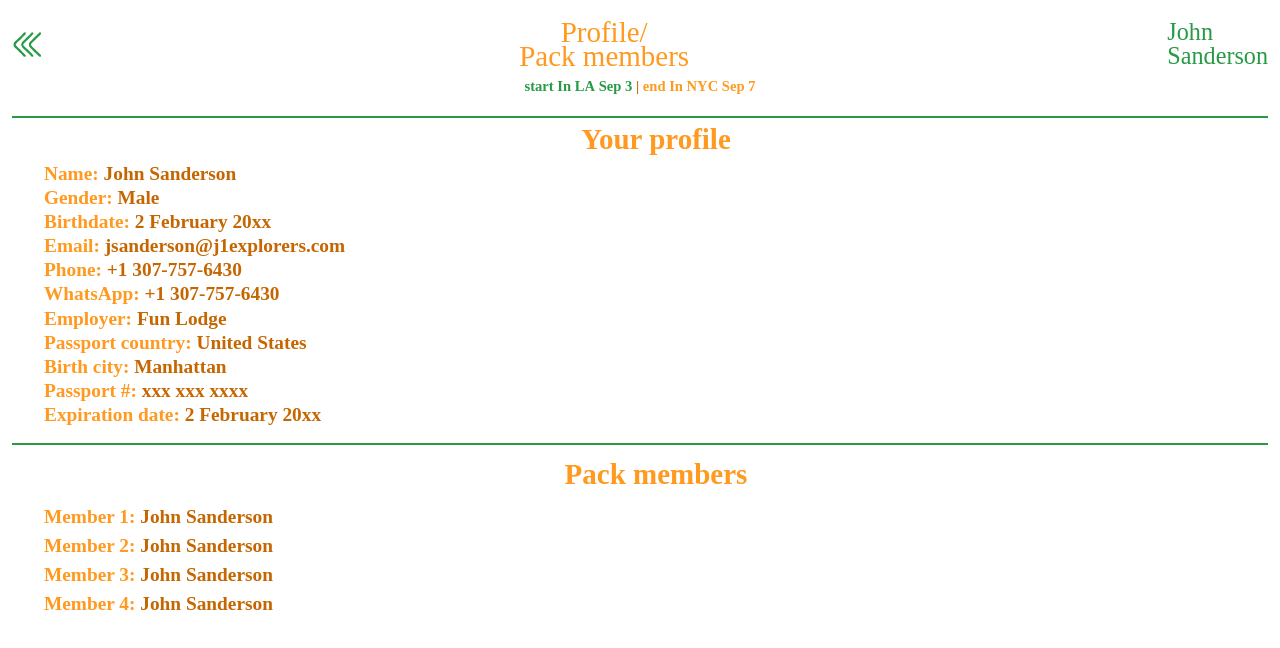
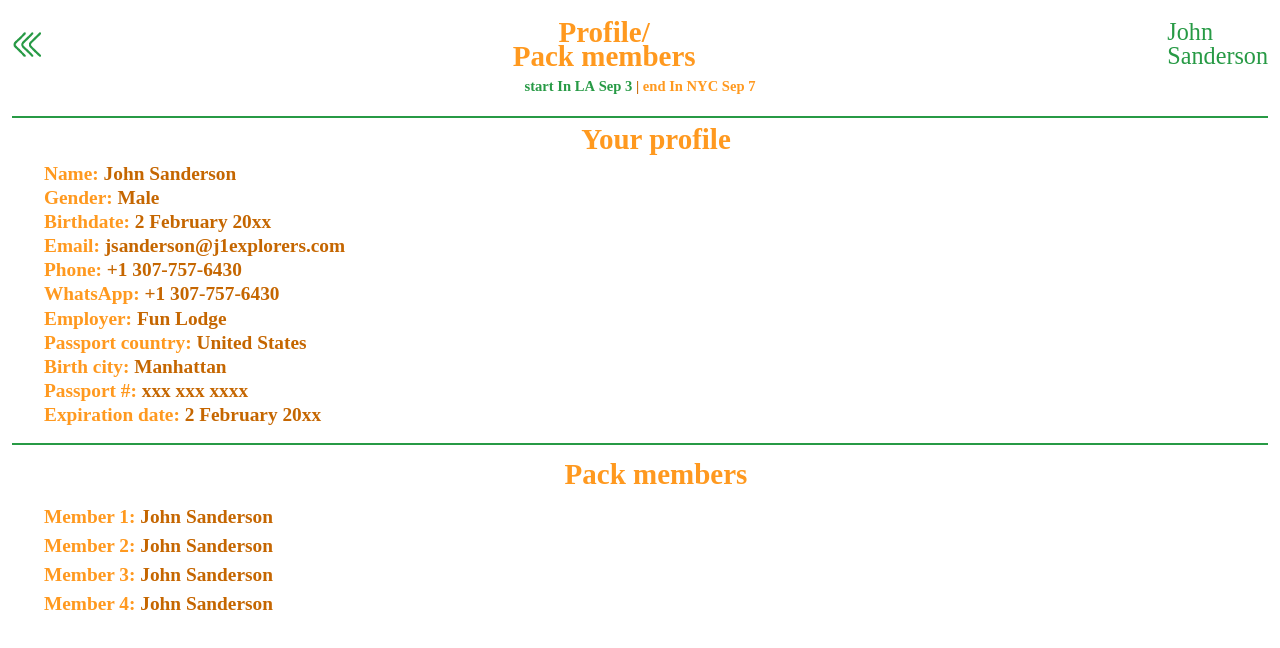
Before and after one commit to goldenfinix68/j1explorers-frontend, a React (Create React App) app: page /profile in a window 1280 px wide. Shown: the top 648 px of the page. Built offline with nearby package versions, Linux system fonts and the light colour scheme; a web font is replaced by a local one.

Commit message:
Update font weight of header title in profile page

```diff
--- a/src/pages/profile/profile.page.tsx
+++ b/src/pages/profile/profile.page.tsx
@@ -31,7 +31,7 @@ export const ProfilePage: React.FC = () => {
         <Link to="/">
           <img src={`${process.env.PUBLIC_URL}/assets/images/left.png`} />
         </Link>
-        <div className="flex flex-col text-secondary text-[29px] text-center leading-[24.16px]">
+        <div className="flex flex-col text-secondary text-[29px] font-bold text-center leading-[24.16px]">
           <span>Profile/</span>
           <span>Pack members</span>
         </div>
```
